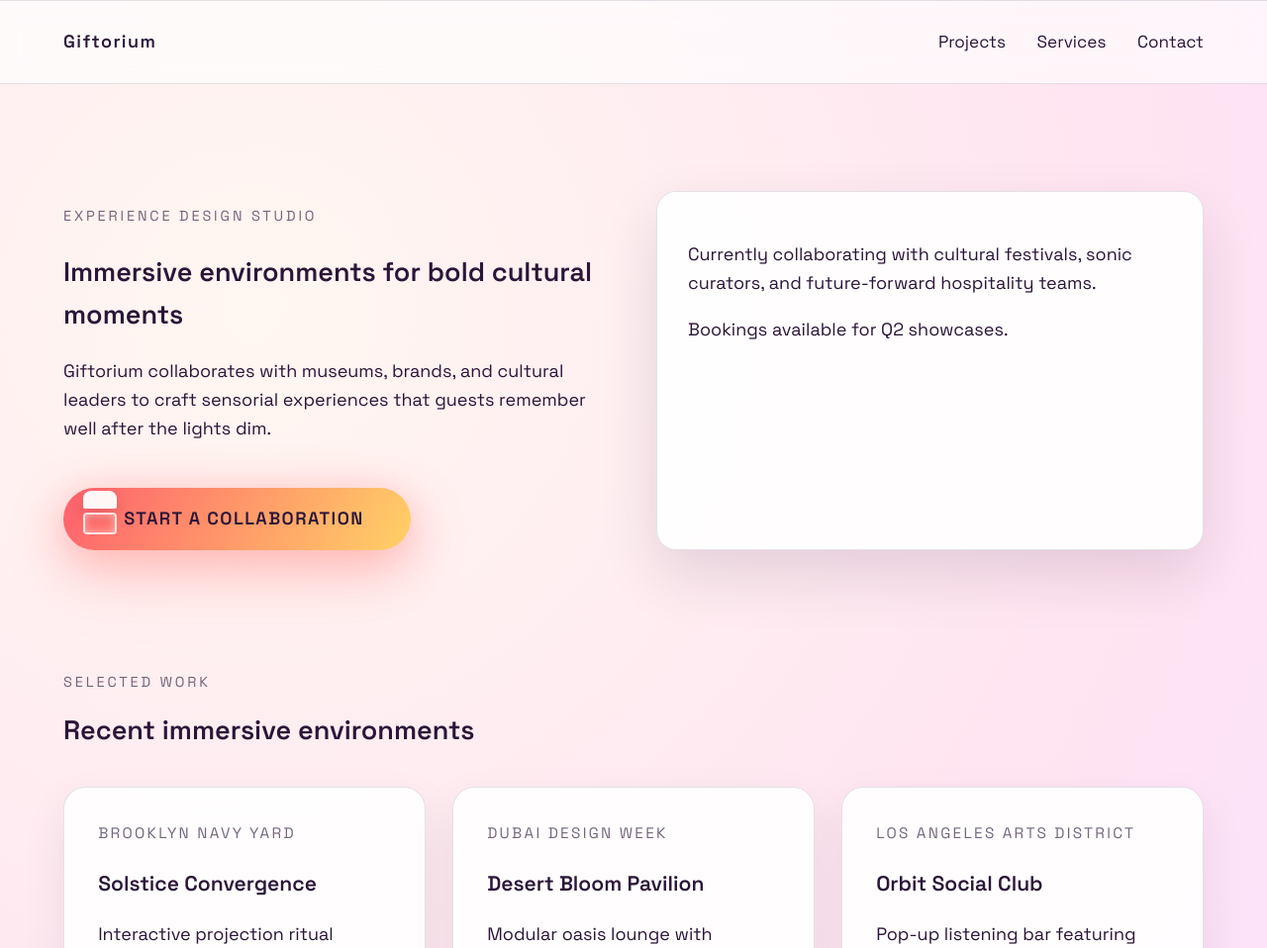
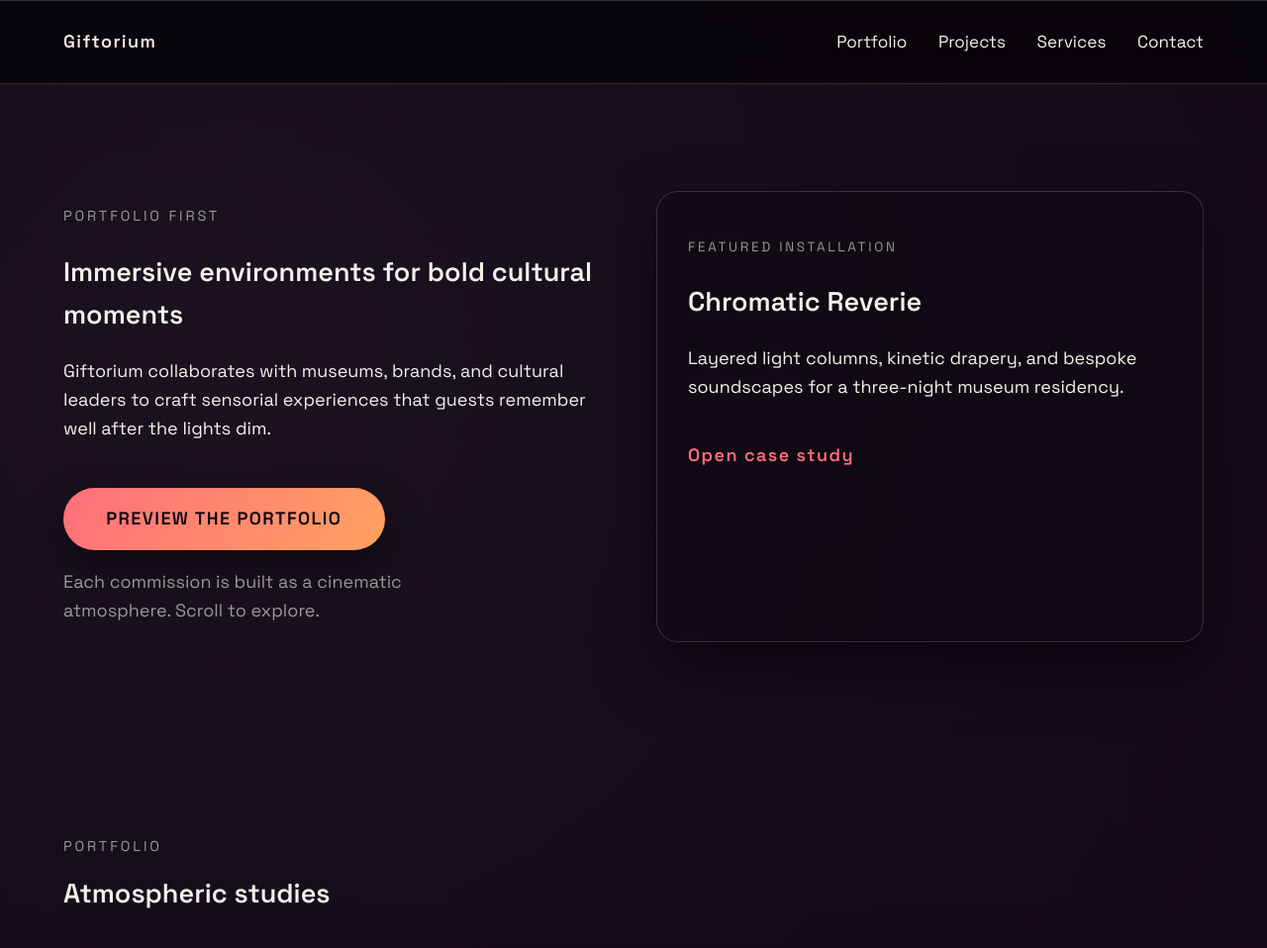
Before and after one commit to giftorium/Giftoriumwebsite, a Django app: page / in a window 1280 px wide. Shown: the top 958 px of the page at 99% size. Run offline with Django 5.2, Linux system fonts and the light colour scheme.

Commit message:
Add portfolio detail section

```diff
--- a/experiences/urls.py
+++ b/experiences/urls.py
@@ -6,4 +6,5 @@ app_name = 'experiences'
 
 urlpatterns = [
     path('', views.home, name='home'),
+    path('portfolio/<slug:slug>/', views.portfolio_detail, name='portfolio-detail'),
 ]
--- a/experiences/views.py
+++ b/experiences/views.py
@@ -1,4 +1,66 @@
+from django.http import Http404
 from django.shortcuts import render
+
+
+PORTFOLIO_ITEMS = [
+	{
+		"slug": "chromatic-reverie",
+		"title": "Chromatic Reverie",
+		"medium": "Sensorial atrium takeover",
+		"description": "Layered light columns, kinetic drapery, and bespoke soundscapes for a three-night museum residency.",
+		"image": "https://images.unsplash.com/photo-1500530855697-b586d89ba3ee?auto=format&fit=crop&w=1200&q=80",
+		"location": "New Museum, NYC",
+		"year": "2025",
+		"scope": [
+			"Spatial concepting",
+			"Lighting direction",
+			"Multisensory score",
+		],
+		"outcome": "Immersed 6k guests across three evenings, extending visitation hours and driving 40% more merch sales for the gift store.",
+		"gallery": [
+			"https://images.unsplash.com/photo-1500534314209-a25ddb2bd429?auto=format&fit=crop&w=1800&q=80",
+			"https://images.unsplash.com/photo-1500534310680-164391d4bb2f?auto=format&fit=crop&w=1800&q=80",
+		],
+	},
+	{
+		"slug": "nebula-listening-lounge",
+		"title": "Nebula Listening Lounge",
+		"medium": "Immersive pop-up bar",
+		"description": "Analog hi-fi ritual featuring holographic hosts, reactive resin furniture, and custom scent moments.",
+		"image": "https://images.unsplash.com/photo-1489515217757-5fd1be406fef?auto=format&fit=crop&w=1200&q=80",
+		"location": "Los Angeles Arts District",
+		"year": "2024",
+		"scope": [
+			"Experience strategy",
+			"Interactive tech prototyping",
+			"On-site show direction",
+		],
+		"outcome": "A sold-out nine-night run with a 92% repeat guest rate thanks to rotating sonic chapters.",
+		"gallery": [
+			"https://images.unsplash.com/photo-1484704849700-f032a568e944?auto=format&fit=crop&w=1800&q=80",
+			"https://images.unsplash.com/photo-1469474968028-56623f02e42e?auto=format&fit=crop&w=1800&q=80",
+		],
+	},
+	{
+		"slug": "tidepool-pavilion",
+		"title": "Tidepool Pavilion",
+		"medium": "Outdoor cultural pavilion",
+		"description": "Reflective pools, responsive LEDs, and tactile textiles choreographed with live performance.",
+		"image": "https://images.unsplash.com/photo-1514525253161-7a46d19cd819?auto=format&fit=crop&w=1200&q=80",
+		"location": "Dubai Design Week",
+		"year": "2023",
+		"scope": [
+			"Environmental storytelling",
+			"Partner management",
+			"Technical direction",
+		],
+		"outcome": "Extended dwell time by 3x for festival visitors and secured new patron funding for the pavilion tour.",
+		"gallery": [
+			"https://images.unsplash.com/photo-1500534623283-312aade485b7?auto=format&fit=crop&w=1800&q=80",
+			"https://images.unsplash.com/photo-1500534620840-430dde0d4a95?auto=format&fit=crop&w=1800&q=80",
+		],
+	},
+]
 
 
 def home(request):
@@ -56,5 +118,23 @@ def home(request):
 			"projects": projects,
 			"services": services,
 			"testimonials": testimonials,
+			"portfolio": PORTFOLIO_ITEMS,
+			"featured_portfolio": PORTFOLIO_ITEMS[0],
 		},
 	)
+
+
+def portfolio_detail(request, slug):
+	"""Display a focused view of a single portfolio piece."""
+	item = next((entry for entry in PORTFOLIO_ITEMS if entry["slug"] == slug), None)
+	if item is None:
+		raise Http404("Portfolio piece not found.")
+
+	return render(
+		request,
+		"experiences/portfolio_detail.html",
+		{
+			"item": item,
+			"other_items": [entry for entry in PORTFOLIO_ITEMS if entry["slug"] != slug],
+		},
+	)
--- a/static/css/site.css
+++ b/static/css/site.css
@@ -1,13 +1,14 @@
 :root {
-    --bg: #fff7f1;
-    --bg-secondary: #ffe4f1;
-    --fg: #2b1538;
-    --accent: #ff5f6d;
-    --accent-glow: #ffd166;
-    --muted: rgba(43, 21, 56, 0.65);
-    --card: rgba(255, 255, 255, 0.9);
-    --border: rgba(43, 21, 56, 0.12);
-    --shadow: 0 20px 60px rgba(255, 111, 109, 0.25);
+    --bg: #100813;
+    --bg-secondary: #1b111f;
+    --fg: #f5f0ea;
+    --accent: #ff6f7b;
+    --accent-glow: #ffa160;
+    --muted: rgba(245, 240, 234, 0.6);
+    --card: rgba(16, 10, 19, 0.85);
+    --card-fade: rgba(255, 255, 255, 0.04);
+    --border: rgba(245, 240, 234, 0.16);
+    --shadow: 0 25px 60px rgba(2, 0, 6, 0.6);
     font-size: 18px;
 }
 
@@ -18,7 +19,7 @@
 body {
     margin: 0;
     font-family: 'Space Grotesk', system-ui, -apple-system, BlinkMacSystemFont, 'Segoe UI', sans-serif;
-    background: radial-gradient(circle at 20% 15%, var(--bg), var(--bg-secondary) 45%, #f8e1ff 70%, #f5f2ff 100%);
+    background: radial-gradient(circle at 18% 12%, var(--bg-secondary), var(--bg) 55%, #070309 100%);
     color: var(--fg);
     line-height: 1.6;
 }
@@ -33,8 +34,8 @@ body {
 .site-footer {
     border-bottom: 1px solid var(--border);
     border-top: 1px solid var(--border);
-    background: rgba(255, 255, 255, 0.65);
-    backdrop-filter: blur(12px);
+    background: rgba(6, 4, 9, 0.85);
+    backdrop-filter: blur(14px);
 }
 
 .site-header {
@@ -87,6 +88,10 @@ body {
     padding-top: 3rem;
 }
 
+.hero-portfolio {
+    padding-bottom: 1rem;
+}
+
 .hero-grid {
     display: grid;
     grid-template-columns: repeat(auto-fit, minmax(260px, 1fr));
@@ -101,66 +106,59 @@ body {
 }
 
 .primary-cta {
-    position: relative;
     display: inline-flex;
     margin-top: 1.5rem;
-    padding: 0.95rem 2.6rem 0.95rem 3.4rem;
+    padding: 0.95rem 2.4rem;
     background: linear-gradient(120deg, var(--accent), var(--accent-glow));
-    color: var(--fg);
+    color: #0b050f;
     font-weight: 600;
     text-decoration: none;
     border-radius: 999px;
     letter-spacing: 0.08em;
     text-transform: uppercase;
-    box-shadow: var(--shadow);
-    overflow: hidden;
+    box-shadow: 0 18px 40px rgba(0, 0, 0, 0.45);
     transition: transform 0.25s ease, box-shadow 0.25s ease;
-    animation: giftPulse 3.2s ease-in-out infinite;
-    isolation: isolate;
 }
 
-.primary-cta::before,
-.primary-cta::after {
-    content: '';
-    position: absolute;
-    left: 1.1rem;
-    transition: transform 0.35s ease, background 0.35s ease;
-    pointer-events: none;
+.hero-note {
+    margin-top: 1rem;
+    color: var(--muted);
+    max-width: 36ch;
 }
 
-.primary-cta::before {
-    top: 0.2rem;
-    width: 34px;
-    height: 18px;
-    background: rgba(255, 255, 255, 0.95);
-    border-radius: 8px 8px 2px 2px;
-    box-shadow: 0 6px 15px rgba(43, 21, 56, 0.15);
-    transform-origin: bottom;
+.hero-feature {
+    position: relative;
+    overflow: hidden;
+    border-radius: 26px;
+    background: linear-gradient(135deg, rgba(255, 111, 123, 0.2), rgba(16, 8, 19, 0.95));
 }
 
-.primary-cta::after {
-    top: 1.4rem;
-    width: 30px;
-    height: 18px;
-    border-radius: 4px;
-    border: 2px solid rgba(255, 255, 255, 0.8);
-    box-shadow: inset 0 0 10px rgba(255, 255, 255, 0.45);
+.hero-label {
+    text-transform: uppercase;
+    letter-spacing: 0.2em;
+    font-size: 0.75rem;
+    color: var(--muted);
+    margin-bottom: 0.5rem;
+}
+
+.ghost-link {
+    margin-top: 1.25rem;
+    display: inline-flex;
+    color: var(--accent);
+    text-decoration: none;
+    font-weight: 600;
+    letter-spacing: 0.08em;
+}
+
+.ghost-link:hover,
+.ghost-link:focus-visible {
+    text-decoration: underline;
 }
 
 .primary-cta:hover,
 .primary-cta:focus-visible {
-    transform: translateY(-3px);
-    box-shadow: 0 30px 50px rgba(255, 111, 109, 0.35);
-}
-
-.primary-cta:hover::before,
-.primary-cta:focus-visible::before {
-    transform: rotateX(70deg) translateY(-2px);
-}
-
-.primary-cta:hover::after,
-.primary-cta:focus-visible::after {
-    transform: translateY(2px);
+    transform: translateY(-2px);
+    box-shadow: 0 28px 55px rgba(0, 0, 0, 0.6);
 }
 
 .primary-cta:focus-visible {
@@ -172,8 +170,8 @@ body {
     background: var(--card);
     padding: 1.75rem;
     border: 1px solid var(--border);
-    border-radius: 20px;
-    box-shadow: 0 25px 60px rgba(32, 10, 46, 0.12);
+    border-radius: 22px;
+    box-shadow: var(--shadow);
 }
 
 .section-head h2 {
@@ -222,8 +220,53 @@ body {
     padding: 1.1rem 1.3rem;
     border: 1px solid var(--border);
     border-radius: 14px;
-    background: rgba(255, 255, 255, 0.7);
-    box-shadow: 0 10px 25px rgba(32, 10, 46, 0.08);
+    background: var(--card-fade);
+    box-shadow: 0 10px 25px rgba(0, 0, 0, 0.35);
+}
+
+.portfolio {
+    padding: 3rem 0;
+}
+
+.portfolio-grid {
+    display: grid;
+    grid-template-columns: repeat(auto-fit, minmax(260px, 1fr));
+    gap: 1.75rem;
+}
+
+.portfolio-card {
+    text-decoration: none;
+    color: inherit;
+    background: var(--card);
+    border: 1px solid var(--border);
+    border-radius: 24px;
+    box-shadow: var(--shadow);
+    overflow: hidden;
+    display: flex;
+    flex-direction: column;
+}
+
+.portfolio-card img {
+    width: 100%;
+    height: 220px;
+    object-fit: cover;
+    transition: transform 0.4s ease;
+}
+
+.portfolio-card:hover img {
+    transform: scale(1.04);
+}
+
+.portfolio-info {
+    padding: 1.5rem;
+}
+
+.portfolio-meta {
+    font-size: 0.8rem;
+    text-transform: uppercase;
+    letter-spacing: 0.2em;
+    color: var(--muted);
+    margin-bottom: 0.75rem;
 }
 
 .quote {
--- a/templates/base.html
+++ b/templates/base.html
@@ -15,9 +15,10 @@
         <div class="site-shell">
             <div class="brand-mark">Giftorium</div>
             <nav class="site-nav">
-                <a href="#projects">Projects</a>
-                <a href="#services">Services</a>
-                <a href="#contact">Contact</a>
+                <a href="{% url 'experiences:home' %}#portfolio">Portfolio</a>
+                <a href="{% url 'experiences:home' %}#projects">Projects</a>
+                <a href="{% url 'experiences:home' %}#services">Services</a>
+                <a href="{% url 'experiences:home' %}#contact">Contact</a>
             </nav>
         </div>
     </header>
--- a/templates/experiences/home.html
+++ b/templates/experiences/home.html
@@ -3,17 +3,44 @@
 {% block title %}Giftorium · Immersive Experience Design{% endblock title %}
 
 {% block content %}
-<section class="hero">
+<section class="hero hero-portfolio">
     <div class="site-shell hero-grid">
         <div>
-            <p class="eyebrow">Experience Design Studio</p>
+            <p class="eyebrow">Portfolio First</p>
             <h1>{{ studio_profile.tagline }}</h1>
             <p>{{ studio_profile.intro }}</p>
-            <a class="primary-cta" href="#contact">{{ studio_profile.cta_label }}</a>
+            <a class="primary-cta" href="#portfolio">Preview the portfolio</a>
+            <p class="hero-note">Each commission is built as a cinematic atmosphere. Scroll to explore.</p>
         </div>
-        <div class="hero-card">
-            <p>Currently collaborating with cultural festivals, sonic curators, and future-forward hospitality teams.</p>
-            <p class="hero-note">Bookings available for Q2 showcases.</p>
+        <div class="hero-card hero-feature">
+            <p class="hero-label">Featured installation</p>
+            <h2>{{ featured_portfolio.title }}</h2>
+            <p>{{ featured_portfolio.description }}</p>
+            <a class="ghost-link" href="{% url 'experiences:portfolio-detail' featured_portfolio.slug %}">Open case study</a>
+        </div>
+    </div>
+</section>
+
+<section id="portfolio" class="portfolio">
+    <div class="site-shell">
+        <div class="section-head">
+            <p class="eyebrow">Portfolio</p>
+            <h2>Atmospheric studies</h2>
+        </div>
+        <div class="portfolio-grid">
+            {% for item in portfolio %}
+                <a class="portfolio-card" href="{% url 'experiences:portfolio-detail' item.slug %}">
+                    <img src="{{ item.image }}" alt="{{ item.title }} visualization">
+                    <div class="portfolio-info">
+                        <p class="portfolio-meta">{{ item.medium }}</p>
+                        <h3>{{ item.title }}</h3>
+                        <p>{{ item.description }}</p>
+                        <span class="portfolio-link">View the full case study →</span>
+                    </div>
+                </a>
+            {% empty %}
+                <p>Image studies coming soon.</p>
+            {% endfor %}
         </div>
     </div>
 </section>
```
Also changed, not shown: other parts of static/css/site.css (+104 -9 lines), templates/experiences/portfolio_detail.html (added, +74 -0 lines), 1 other file.
